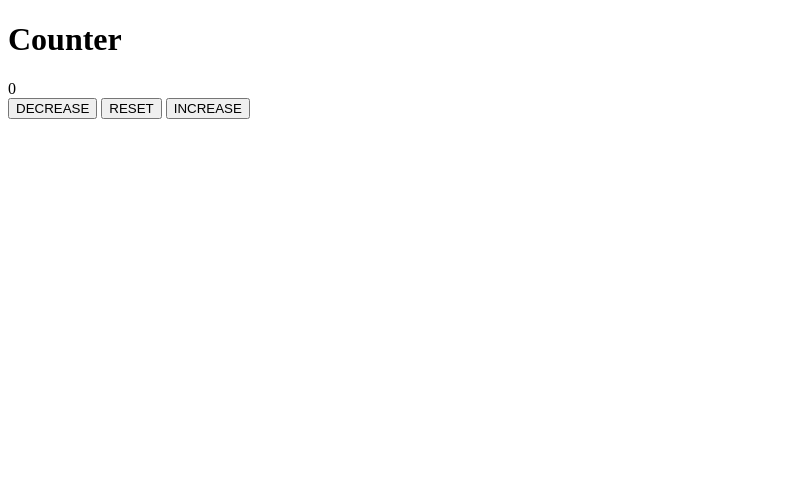
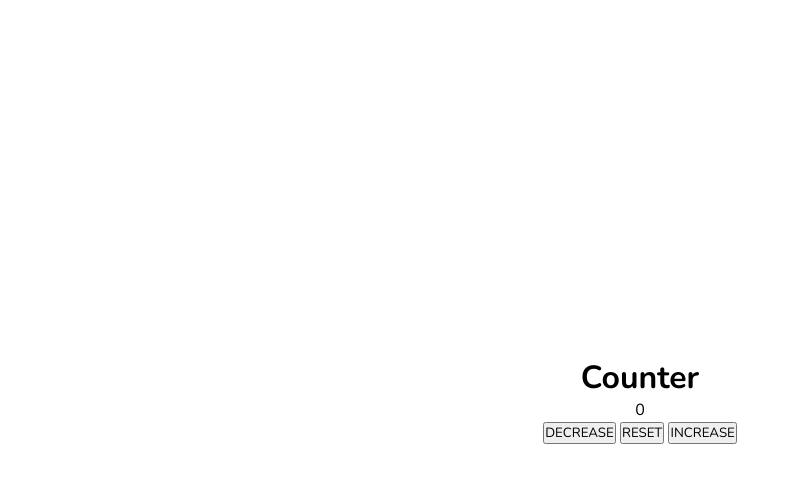
Before and after one commit to AzamWahid/Counter_app, a plain HTML site: page index.html in a window 1280 px wide. Shown: the whole page, without its empty margins (0-792 px from the left). Drawn offline with nearby package versions, Linux system fonts and the light colour scheme.

Commit message:
little formatting

```diff
--- a/index.html
+++ b/index.html
@@ -1,12 +1,34 @@
 <!DOCTYPE html>
 <html lang="en">
+
 <head>
     <meta charset="UTF-8">
     <meta name="viewport" content="width=device-width, initial-scale=1.0">
     <title>Counter</title>
 </head>
+
+<style>
+  @import url('https://fonts.googleapis.com/css2?family=Nunito:ital,wght@0,200..1000;1,200..1000&family=Roboto:ital,wght@0,100;0,300;0,400;0,500;0,700;0,900;1,100;1,300;1,400;1,500;1,700;1,900&family=Space+Grotesk:wght@300..700&display=swap');
+
+    * {
+        margin: 0;
+        padding: 0;
+        box-sizing: border-box;
+        font-family: "Nunito", sans-serif;
+    }
+
+    .main {
+        display: flex;
+        align-items: center;
+        justify-content: center;
+        flex-direction: column;
+        height: 100vh;
+    }
+</style>
+
 <body>
-
+    <div class="container-fluid">
+        <div class="main">
             <h1>Counter</h1>
             <div class="count"></div>
             <div class="btnGroup">
@@ -14,7 +36,10 @@
                 <button onclick="reset()">RESET</button>
                 <button onclick="increase()">INCREASE</button>
             </div>
+        </div>
+    </div>
 
     <script src="app.js"></script>
 </body>
+
 </html>
```
Lines whose indentation alone changed are shown as unchanged.
